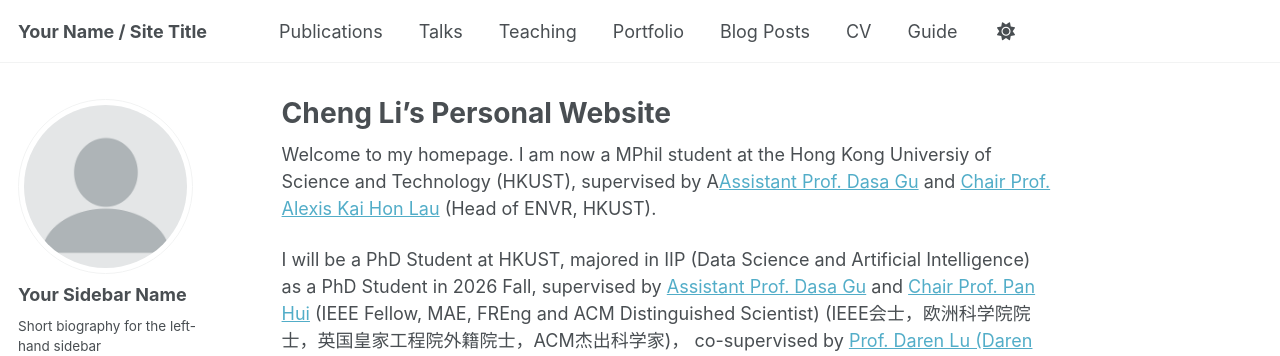
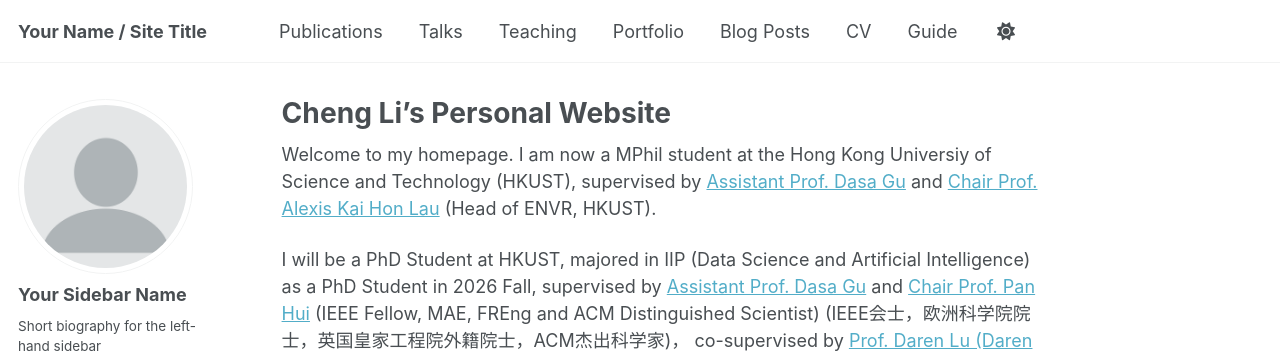
Before and after one commit to chengli24/chengli24, a Jekyll site: the page built from _pages/about.md, in a window 1280 px wide and 900 px high. Shown: the top 356 px of the window. Built offline with Jekyll 4.4.1, drawn with Linux system fonts in a browser that asks for light colours; some web fonts are replaced; a script that is not in the unit is left out.

```diff
--- a/_pages/about.md
+++ b/_pages/about.md
@@ -6,7 +6,7 @@ redirect_from:
   - /about/
   - /about.html
 ---
-Welcome to my homepage. I am now a MPhil student at the Hong Kong Universiy of Science and Technology (HKUST), supervised by A[Assistant Prof. Dasa Gu](https://scholar.google.com/citations?user=NUV28h8AAAAJ&hl=en) and [Chair Prof. Alexis Kai Hon Lau](https://scholar.google.com/citations?user=sB519ukAAAAJ&hl=en) (Head of ENVR, HKUST).
+Welcome to my homepage. I am now a MPhil student at the Hong Kong Universiy of Science and Technology (HKUST), supervised by [Assistant Prof. Dasa Gu](https://scholar.google.com/citations?user=NUV28h8AAAAJ&hl=en) and [Chair Prof. Alexis Kai Hon Lau](https://scholar.google.com/citations?user=sB519ukAAAAJ&hl=en) (Head of ENVR, HKUST).
 
 I will be a PhD Student at HKUST, majored in IIP (Data Science and Artificial Intelligence) as a PhD Student in 2026 Fall, supervised by [Assistant Prof. Dasa Gu](https://scholar.google.com/citations?user=NUV28h8AAAAJ&hl=en) and [Chair Prof. Pan Hui](https://scholar.google.com/citations?user=dcDrhzMAAAAJ&hl=zh-CN) (IEEE Fellow, MAE, FREng and ACM Distinguished Scientist) (IEEE会士，欧洲科学院院士，英国皇家工程院外籍院士，ACM杰出科学家)， co-supervised by [Prof. Daren Lu (Daren Lyu or Daren Lv)](https://iap.cas.cn/sourcedb/zw/gbzjrc/ys/200908/t20090805_5548911.html)（Academician of Chineses Academy of Sciences) (中国科学院院士), [Prof. Ruizhi Chen](https://scholar.google.com/citations?user=ViEjhlsAAAAJ&hl=zh-CN)  (member of the Finnish Academy of Science and Letters, Previous Director of State Key Laboratory of Information Engineering in Surveying, Mapping and Remote Sensing) (芬兰人文与科学院院士, 测绘遥感信息工程国家重点实验室前主任) and [Prof. Xiangyun Hu](https://scholar.google.com/citations?user=MVFNsJgAAAAJ&hl=en) (Head of the Department of Photogrammetry, WHU) (武汉大学摄影测量系主任).
 
```
